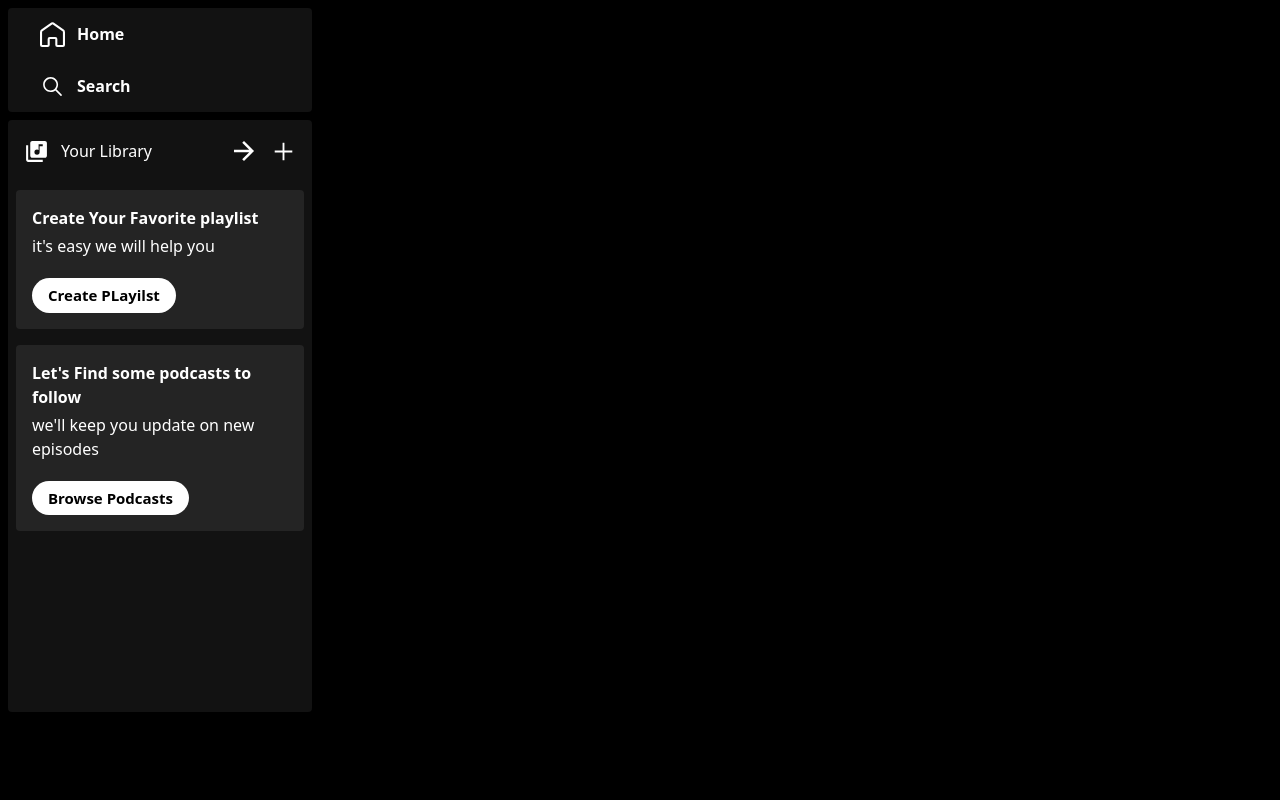
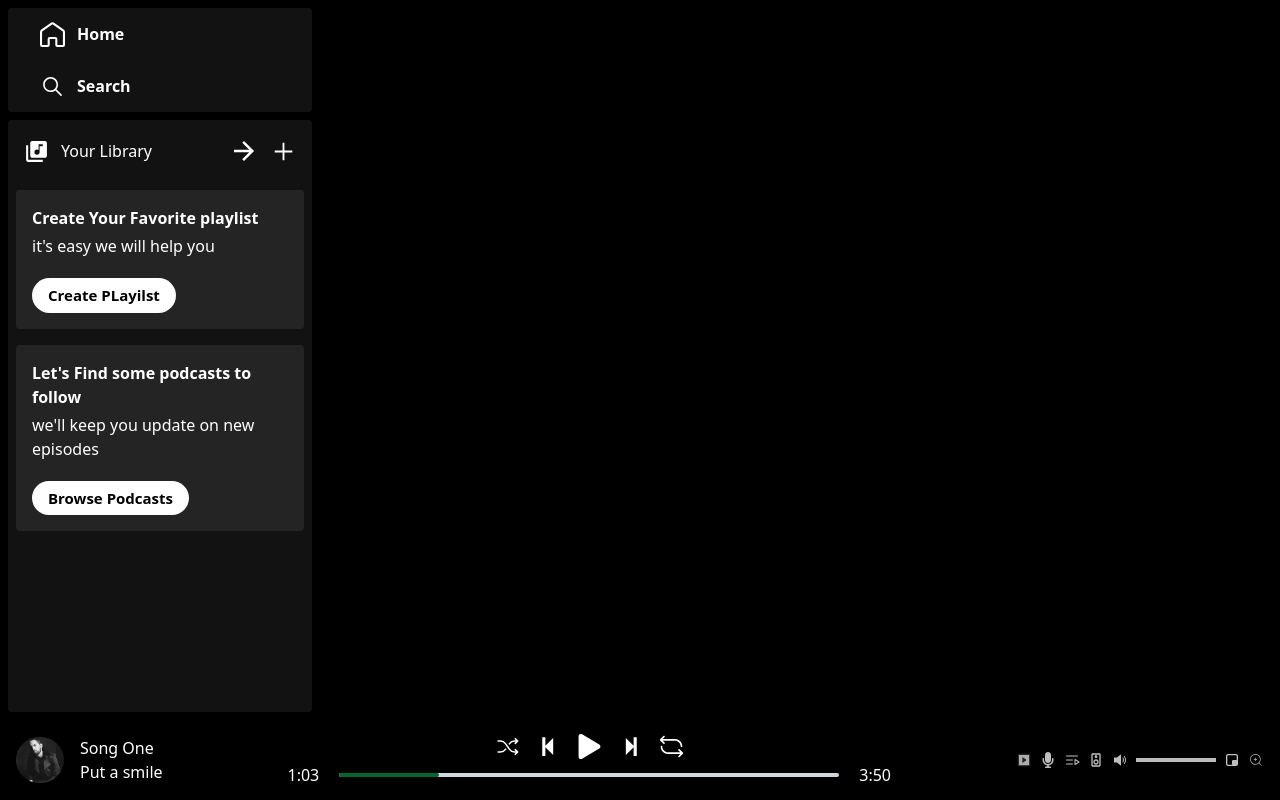
Before and after one commit to Tsedeniyagashaw/spotify-clone, a React (Vite) app: page / in a window 1280 px wide. Built offline with nearby package versions, Linux system fonts and the light colour scheme.

Commit message:
Add player

```diff
--- a/src/App.jsx
+++ b/src/App.jsx
@@ -1,13 +1,16 @@
 import React from 'react'
 import Sidebar from './components/Sidebar'
+import Player from './components/Player'
 
 const App = () => {
   return (
     <div className='h-screen bg-black'>
       <div className='h-[90%] flex'>
 <Sidebar />
+
+
       </div>
-
+     <Player />
     </div>
   )
 }
--- /dev/null
+++ b/src/components/Player.jsx
@@ -0,0 +1,62 @@
+import React from 'react'
+import { songsData } from '../assets/assets'
+import { PiQueue, PiShuffle } from 'react-icons/pi'
+import { ImNext2, ImPrevious2 } from 'react-icons/im'
+import { FaMicrophone, FaPlay } from 'react-icons/fa'
+import { RxLoop } from 'react-icons/rx'
+import { AiTwotonePlaySquare } from 'react-icons/ai'
+import { MdOutlineSpeaker } from 'react-icons/md'
+import { IoVolumeMediumSharp } from 'react-icons/io5'
+import { CgMiniPlayer } from 'react-icons/cg'
+import { CiZoomIn } from 'react-icons/ci'
+
+const Player = () => {
+  return (
+    <div className='h-[10%] bg-black flex justify-between items-center text-white px-4'>
+       <div className='hidden lg:flex items-center gap-4 '>
+        <img className='w-12' src={songsData[0].image} />
+        <div>
+            <p>{songsData[0].name}</p>
+            <p>{songsData[0].desc.slice(0,12)}</p>
+        </div>
+</div>
+
+<div className='flex flex-col items-center gap-1 m-auto'>
+  <div className='flex gap-4'>
+    <PiShuffle className='cursor-pointer' size={25}/>
+    <ImPrevious2  className='cursor-pointer' size={25}/>
+    <FaPlay  className='cursor-pointer' size={25}/>
+    <ImNext2  className='cursor-pointer' size={25}/>
+    <RxLoop  className='cursor-pointer' size={25}/>
+  </div>
+
+  <div className='flex items-center gap-5'>
+    <p>1:03</p>
+    <div className='w-[60vw] max-w-[500px] bg-gray-300 rounded-full cursor-pointer'>
+      <hr className='h-1 border-none w-25 bg-green-800 rounded-full'/>
+    </div>
+    <p>3:50</p>
+
+  </div>
+</div>
+
+<div className='hidden lg:flex items-center gap-2 opacity-75'>
+<AiTwotonePlaySquare />
+<FaMicrophone />
+<PiQueue />
+<MdOutlineSpeaker />
+<IoVolumeMediumSharp /><div className='w-20 bg-slate-50 h-1'></div>
+<CgMiniPlayer />
+<CiZoomIn />
+
+
+
+
+
+</div>
+
+    </div>
+  )
+}
+
+export default Player
```
